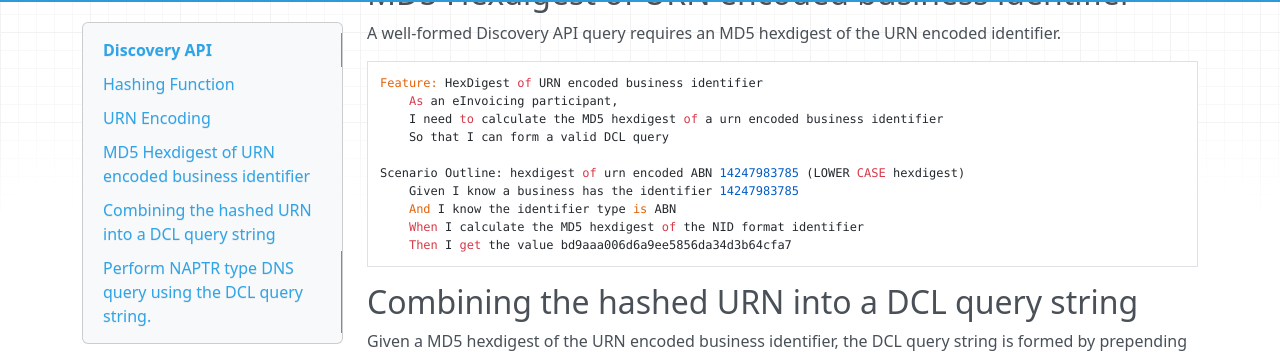
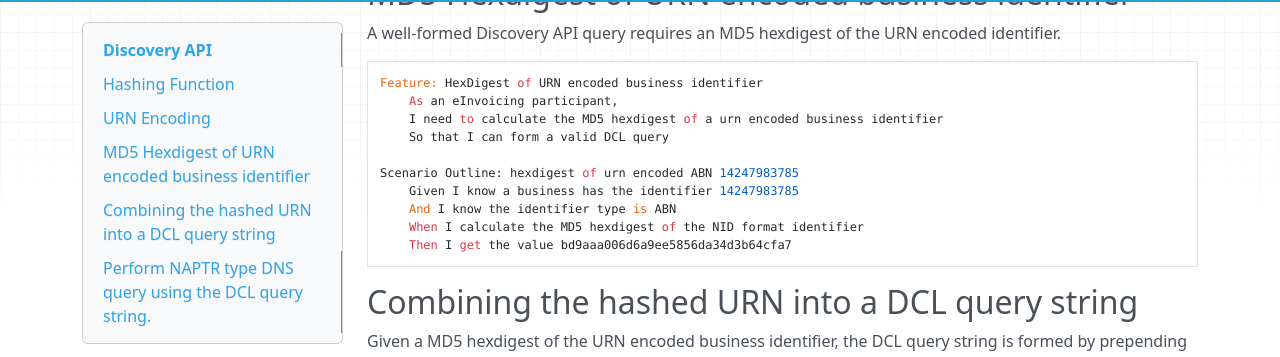
Before and after one commit to ausdigital/ausdigital-dcl, an MkDocs documentation site: the page built from docs/discovery_api.md, in a window 1280 px wide and 900 px high, scrolled down 1065 px. Shown: the part 94-451 px from the top of the window. Built offline with MkDocs 1.6.1, drawn with Linux system fonts in a browser that asks for light colours; nearby versions of some CDN libraries; old or Windows-style settings are respelled for this version of MkDocs.

Commit message:
fix formatting issue with discovery_api.md

```diff
--- a/docs/discovery_api.md
+++ b/docs/discovery_api.md
@@ -59,7 +59,7 @@ Feature: HexDigest of URN encoded business identifier
     I need to calculate the MD5 hexdigest of a urn encoded business identifier
     So that I can form a valid DCL query
 
-Scenario Outline: hexdigest of urn encoded ABN 14247983785 (LOWER CASE hexdigest)
+Scenario Outline: hexdigest of urn encoded ABN 14247983785
     Given I know a business has the identifier 14247983785
     And I know the identifier type is ABN
     When I calculate the MD5 hexdigest of the NID format identifier
```
